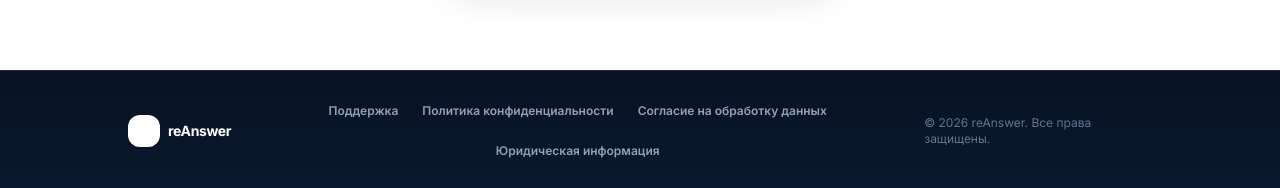
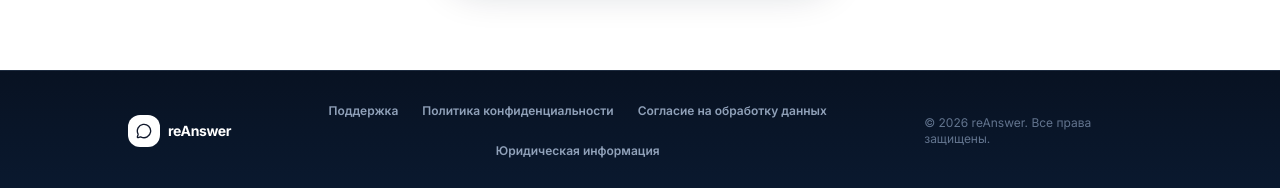
Before and after one commit to MistakeTZ/auto_reviews, a Next.js app: page / in a window 1280 px wide. Shown: the part 3367-3555 px from the top of the page. Built offline with nearby package versions, Linux system fonts and the light colour scheme; no server answers.

Commit message:
fix footer

```diff
--- a/src/app/dashboard/page.tsx
+++ b/src/app/dashboard/page.tsx
@@ -14,7 +14,6 @@ import {
 import { Button } from "@/components/ui/Button";
 import { useTranslation } from "@/hooks/useTranslation";
 import SubscriptionGuard from "@/components/layout/SubscriptionGuard";
-import AppFooter from "@/components/layout/AppFooter";
 import { formatDateTime } from "@/lib/formatDateTime";
 
 export default function Dashboard() {
@@ -25,11 +24,14 @@ export default function Dashboard() {
 
   const [isSyncing, setIsSyncing] = useState(false);
 
-  const getNormalizedStatus = (status?: string) => {
+  const getNormalizedStatus = (status?: string, autoAnswerText?: string) => {
     if (status === "auto-answered") return "auto";
     if (status === "manual-review") return "manually";
-    if (status === "pending") return "none";
-    return status || "none";
+    if (status === "none" || status === "pending" || status === "fetched") {
+      if ((autoAnswerText || "").trim()) return "manually";
+    }
+    if (status === "none") return "none";
+    return status || "pending";
   };
 
   const handleSync = async () => {
@@ -56,7 +58,9 @@ export default function Dashboard() {
   const autoAnswered = reviews.filter(
     (r) => getNormalizedStatus(r.status) === "auto",
   ).length;
-  const pending = reviews.filter((r) => getNormalizedStatus(r.status) === "none").length;
+  const pending = reviews.filter(
+    (r) => getNormalizedStatus(r.status) === "none",
+  ).length;
   const averageRating =
     reviews.reduce((acc, r) => acc + r.rating, 0) / (totalReviews || 1);
 
@@ -110,7 +114,9 @@ export default function Dashboard() {
                   <p className="text-sm text-slate-500 font-semibold">
                     {t("dashboard.pendingReply")}
                   </p>
-                <p className="text-2xl font-black text-slate-900">{pending}</p>
+                  <p className="text-2xl font-black text-slate-900">
+                    {pending}
+                  </p>
                 </div>
               </CardContent>
             </Card>
@@ -163,7 +169,9 @@ export default function Dashboard() {
                         key={review.id}
                         className="flex items-start pb-4 border-b border-slate-100 last:border-0 last:pb-0"
                       >
-                        <div className={`w-2.5 h-2.5 mt-2 rounded-full mr-4 ${getStatusDotClass(review.status)}`} />
+                        <div
+                          className={`w-2.5 h-2.5 mt-2 rounded-full mr-3 shrink-0 ${getStatusDotClass(review.status)} shadow-sm`}
+                        />
                         <div className="flex-1 min-w-0">
                           <p className="font-bold text-slate-800">
                             {review.userName
@@ -246,7 +254,9 @@ export default function Dashboard() {
                         className="flex justify-between items-center mb-2"
                         style={{ gap: "5%" }}
                       >
-                        <h4 className="font-bold text-indigo-700">{rule.name}</h4>
+                        <h4 className="font-bold text-indigo-700">
+                          {rule.name}
+                        </h4>
                         <span className="text-xs bg-emerald-100 text-emerald-700 px-2.5 py-1 rounded-md font-bold">
                           {t("common.active")}
                         </span>
@@ -264,7 +274,8 @@ export default function Dashboard() {
                         {rule.conditionKeyword && (
                           <span>
                             {" "}
-                            {t("dashboard.andContains")} "{rule.conditionKeyword}"
+                            {t("dashboard.andContains")} "
+                            {rule.conditionKeyword}"
                           </span>
                         )}
                       </p>
@@ -280,8 +291,6 @@ export default function Dashboard() {
             </Card>
           </div>
         </div>
-
-        <AppFooter variant="light" />
       </>
     </SubscriptionGuard>
   );
--- a/src/app/page.tsx
+++ b/src/app/page.tsx
@@ -8,7 +8,6 @@ import {
 import { useAppStore } from '@/store/useAppStore';
 import { useTranslation } from '@/hooks/useTranslation';
 import FlagSwitcher from '@/components/ui/FlagSwitcher';
-import AppFooter from '@/components/layout/AppFooter';
 import { useSearchParams } from 'next/navigation';
 import { useEffect, useState, Suspense } from 'react';
 import './landing.css';
@@ -270,9 +269,6 @@ function LandingPageContent() {
           </div>
         </section>
       </main>
-
-      {/* Footer */}
-      <AppFooter variant="dark" className="site-footer" />
     </div>
   );
 }
--- a/src/components/layout/AppFooter.tsx
+++ b/src/components/layout/AppFooter.tsx
@@ -32,6 +32,7 @@ export default function AppFooter({
     : "w-8 h-8 rounded-lg bg-white flex items-center justify-center";
 
   const brandIconSize = compactBrand ? 12 : 16;
+  const brandIconColorClass = compactBrand ? "text-white" : "text-slate-900";
 
   const brandTextClass = isDark
     ? "font-bold text-white tracking-tight"
@@ -52,7 +53,7 @@ export default function AppFooter({
       <div className={containerClass}>
         <div className="flex items-center gap-2">
           <div className={brandIconClass}>
-            <MessageCircle size={brandIconSize} className={isDark ? "text-white" : "text-slate-900"} />
+            <MessageCircle size={brandIconSize} className={brandIconColorClass} />
           </div>
           <span className={brandTextClass}>reAnswer</span>
         </div>
--- a/src/components/layout/AppShell.tsx
+++ b/src/components/layout/AppShell.tsx
@@ -3,18 +3,31 @@
 import { usePathname } from "next/navigation";
 import Sidebar from "@/components/layout/Sidebar";
 import CookieBanner from "@/components/layout/CookieBanner";
+import AppFooter from "@/components/layout/AppFooter";
 
 const NO_DASHBOARD_PATHS = new Set(["/privacy", "/consent", "/legal"]);
+const DARK_FOOTER_PATHS = new Set(["/", "/privacy", "/consent", "/legal"]);
+const COMPACT_FOOTER_PATHS = new Set(["/privacy", "/consent", "/legal"]);
 
 export default function AppShell({ children }: { children: React.ReactNode }) {
   const pathname = usePathname();
   const hideDashboard = NO_DASHBOARD_PATHS.has(pathname);
+  const useDarkFooter = DARK_FOOTER_PATHS.has(pathname);
+  const useCompactFooter = COMPACT_FOOTER_PATHS.has(pathname);
+  const footerClassName = pathname === "/" ? "site-footer" : "";
 
   return (
-    <>
-      {!hideDashboard && <Sidebar />}
-      <div className="flex-1 min-w-0 overflow-y-auto w-full flex flex-col">{children}</div>
+    <div className="w-full min-h-screen flex flex-col">
+      <div className="flex flex-1 min-h-0 w-full">
+        {!hideDashboard && <Sidebar />}
+        <div className="flex-1 min-w-0 w-full flex flex-col">{children}</div>
+      </div>
+      <AppFooter
+        variant={useDarkFooter ? "dark" : "light"}
+        compactBrand={useCompactFooter}
+        className={footerClassName}
+      />
       <CookieBanner />
-    </>
+    </div>
   );
 }
--- a/src/components/ui/LegalDocLayout.tsx
+++ b/src/components/ui/LegalDocLayout.tsx
@@ -5,7 +5,6 @@ import Link from "next/link";
 import { MessageCircle, ArrowLeft } from "lucide-react";
 import { useTranslation } from "@/hooks/useTranslation";
 import FlagSwitcher from "@/components/ui/FlagSwitcher";
-import AppFooter from "@/components/layout/AppFooter";
 
 interface LegalDocLayoutProps {
   children: React.ReactNode;
@@ -98,8 +97,6 @@ export default function LegalDocLayout({
           {children}
         </div>
       </main>
-
-      <AppFooter variant="dark" compactBrand className="mt-auto" />
     </div>
   );
 }
```
Lines whose indentation alone changed are shown as unchanged.
